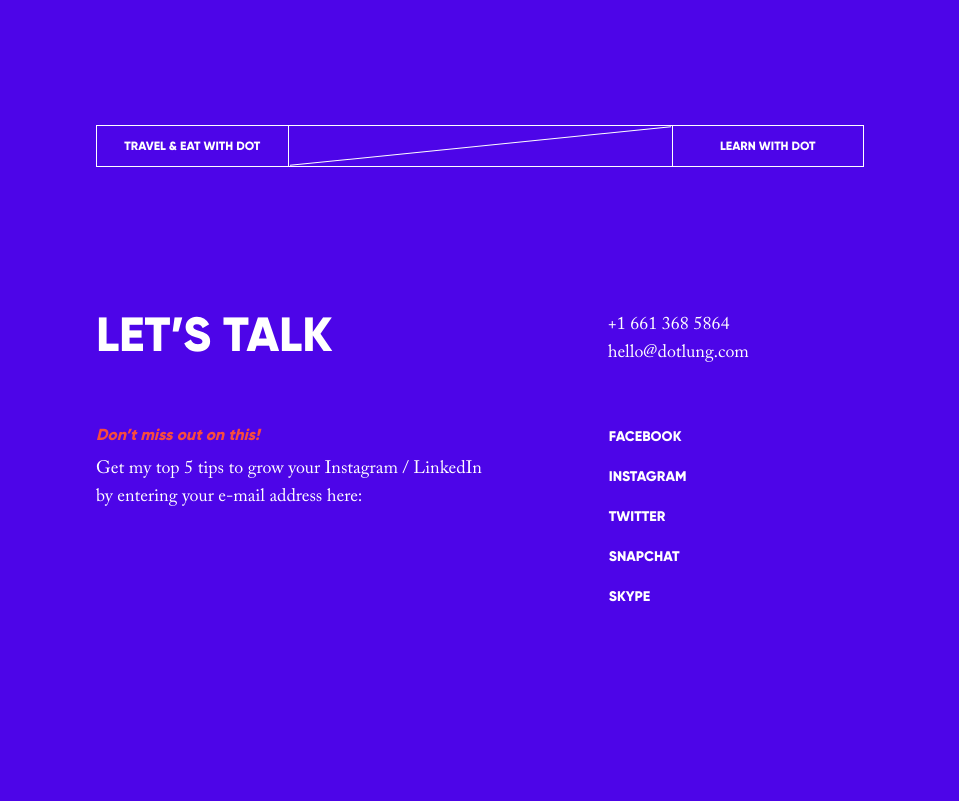
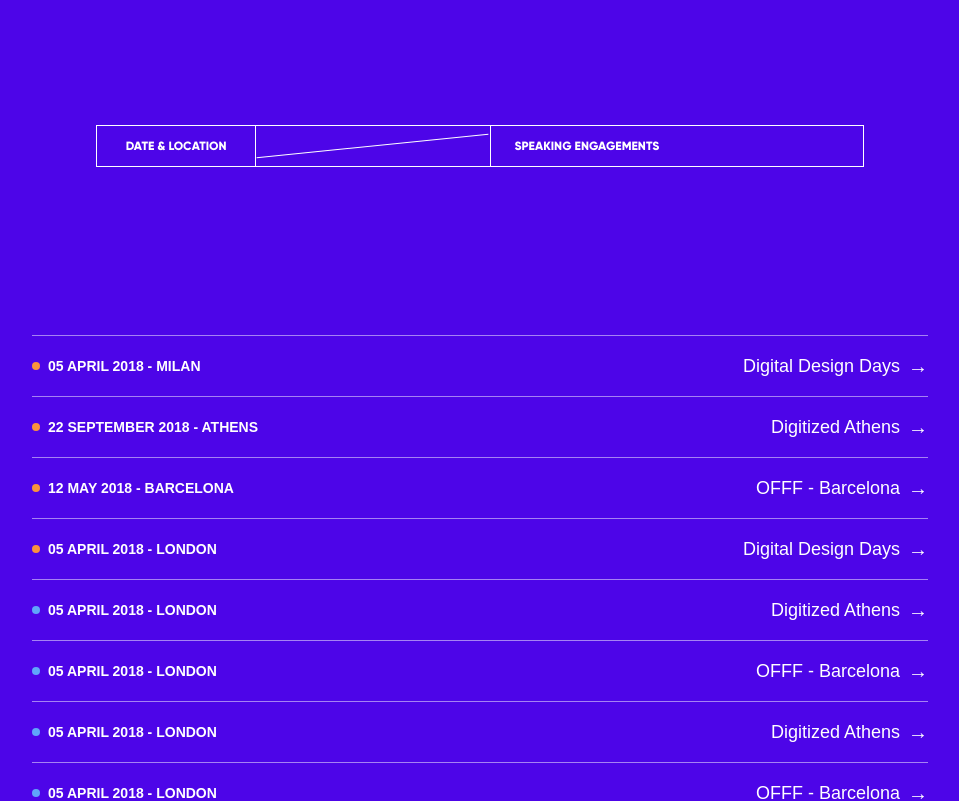
Before and after one commit to ArnabShikder24/dotlung-frontend, a Next.js app: page /learn-with-dot in a window 1280 px wide. Shown: the part 1840-2641 px from the top of the page, without its empty margins (160-1119 px from the left). Before the commit the page ends 2479 px from the top, so only its background shows below. Built offline with nearby package versions, Linux system fonts and the light colour scheme; a web font is replaced by a local one.

Commit message:
add new section

```diff
--- a/src/app/learn-with-dot/page.tsx
+++ b/src/app/learn-with-dot/page.tsx
@@ -16,6 +16,17 @@ const LearnWithDot = () => {
     { width: "190%", title: "Toulouse Business School" },
     { width: "180%", title: "ESdesign Barcelona" },
     { width: "170%", title: "La Salle" },
+  ];
+
+  const events = [
+    { date: "05 APRIL 2018", location: "MILAN", name: "Digital Design Days" },
+    { date: "22 SEPTEMBER 2018", location: "ATHENS", name: "Digitized Athens" },
+    { date: "12 MAY 2018", location: "BARCELONA", name: "OFFF - Barcelona" },
+    { date: "05 APRIL 2018", location: "LONDON", name: "Digital Design Days" },
+    { date: "05 APRIL 2018", location: "LONDON", name: "Digitized Athens" },
+    { date: "05 APRIL 2018", location: "LONDON", name: "OFFF - Barcelona" },
+    { date: "05 APRIL 2018", location: "LONDON", name: "Digitized Athens" },
+    { date: "05 APRIL 2018", location: "LONDON", name: "OFFF - Barcelona" },
   ];
 
   return (
@@ -115,6 +126,65 @@ const LearnWithDot = () => {
               <div className="border border-white flex w-full">
                 <a
                   href="/about"
+                  className="w-[30%] px-6 py-3 text-white hover:text-orange-500 transition-colors text-center border-r border-white"
+                >
+                  DATE & LOCATION
+                </a>
+
+                <div className="w-1/2 relative">
+                  <div className="absolute w-full h-[1px] bg-white transform -rotate-[5.8deg] top-1/2 -translate-y-1/2 z-10"></div>
+                  <div className="h-full" />
+                </div>
+
+                <div className="relative w-[80%]">
+                  <a
+                    href="/what-i-do"
+                    className="block px-6 py-3 text-white hover:text-orange-500 transition-colors text-start border-l border-white"
+                  >
+                    SPEAKING ENGAGEMENTS
+                  </a>
+                </div>
+              </div>
+            </div>
+          </div>
+      </div>
+
+
+      <div className="text-white min-h-screen flex flex-col items-center py-10 px-6">
+        <div className="max-w-4xl w-full">
+          {events.map((event, index) => (
+            <div
+              key={index}
+              className="flex justify-between items-center border-t border-white/50 py-4"
+            >
+              <div className="flex items-center gap-2">
+                <span
+                  className={`w-2 h-2 rounded-full ${
+                    index < 4 ? "bg-orange-400" : "bg-blue-400"
+                  }`}
+                ></span>
+                <span className="text-sm font-semibold">
+                  {event.date} - {event.location}
+                </span>
+              </div>
+              <div className="flex items-center gap-2">
+                <span className="text-lg font-medium">{event.name}</span>
+                <span className="text-xl font-bold">→</span>
+              </div>
+            </div>
+          ))}
+          <div className="border-t border-white/50 py-4 text-center text-white/60 text-sm uppercase">
+            Previous Events →
+          </div>
+        </div>
+      </div>
+
+      <div className="flex items-center justify-center font-gilroy mt-32 mb-32">
+        <div className="max-w-3xl flex-1 mx-20 text-xs">
+          <div className="relative">
+            <div className="border border-white flex w-full">
+              <a
+                href="/about"
                 className="w-1/4 px-6 py-3 text-white hover:text-orange-500 transition-colors text-center border-r border-white"
               >
                 TRAVEL & EAT WITH DOT
```
Lines whose indentation alone changed are shown as unchanged.
